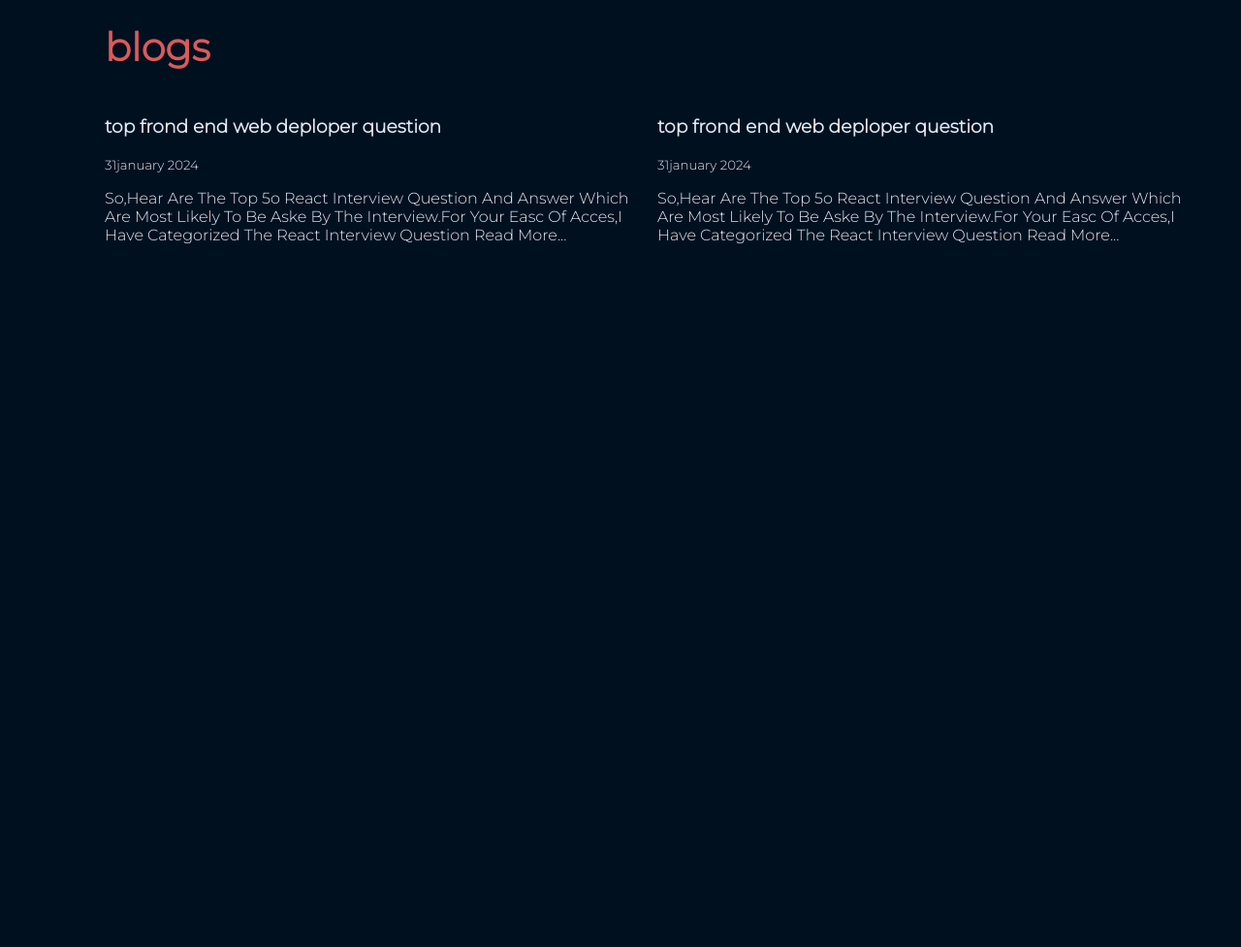
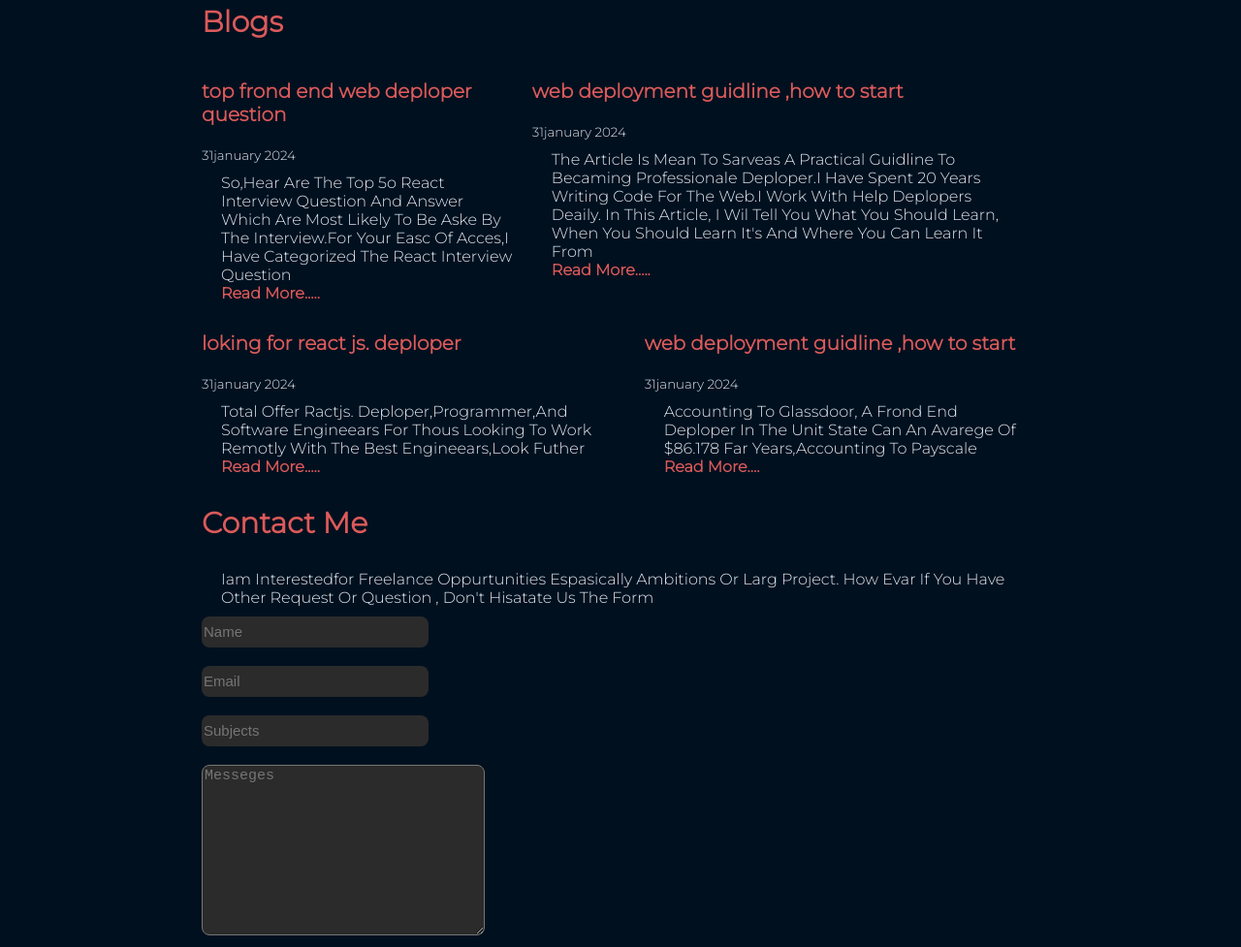
Before and after one commit to mdshahadatalam/-web-developer-portfolio, a plain HTML site: page index.html in a window 1280 px wide. Shown: the part 1658-2635 px from the top of the page at 97% size. Before the commit the page ends 1934 px from the top, so only its background shows below. Drawn offline with Linux system fonts and the light colour scheme.

Commit message:
added contact

```diff
--- a/index.html
+++ b/index.html
@@ -77,19 +77,60 @@
                     <h3>top frond end web deploper question</h3>
                     <small>31january 2024</small>
                     <p>So,Hear Are The Top 5o React Interview Question And Answer Which Are Most Likely To Be Aske By The Interview.For Your Easc Of Acces,I Have Categorized The React Interview Question
-                        Read More...</p>
+                      <br> <span> Read More.....</span></p>
 
                 </div>
                 <div class="half-width">
-                    <h3>top frond end web deploper question</h3>
+                    <h3>web deployment guidline ,how to start</h3>
                     <small>31january 2024</small>
-                    <p>So,Hear Are The Top 5o React Interview Question And Answer Which Are Most Likely To Be Aske By The Interview.For Your Easc Of Acces,I Have Categorized The React Interview Question
-                        Read More...</p>
+                    <p>The Article Is Mean To Sarveas A Practical Guidline To Becaming Professionale Deploper.I Have Spent 20 Years Writing Code For The Web.I Work With Help Deplopers Deaily. In This Article, I Wil Tell You What You Should Learn, When You Should Learn It's And Where You Can Learn It From
+                       <br> <span> Read More.....</span></p>
 
                 </div>
 
+
+            </div>
+            <div class="line">
+                <div class="half-width">
+                    <h3>loking for react js. deploper</h3>
+                    <small>31january 2024</small>
+                    <p>Total Offer Ractjs. Deploper,Programmer,And Software Engineears For Thous Looking To Work Remotly With The Best Engineears,Look Futher
+                      <br> <span> Read More..... </span></p>
+
+                </div>
+                <div class="half-width">
+                    <h3>web deployment guidline ,how to start</h3>
+                    <small>31january 2024</small>
+                    <p>Accounting To Glassdoor, A Frond End Deploper In The Unit State Can An Avarege Of $86.178 Far Years,Accounting To Payscale
+                       <br>  <span> Read More.... </span></p>
+
+                </div>
+
+
             </div>
 
+        </div>
+        <div class="contact">
+            <h1>Contact me</h1>
+            <p>Iam Interestedfor Freelance Oppurtunities Espasically Ambitions Or Larg Project.
+                How Evar If You Have Other Request Or Question , Don't Hisatate Us The Form</p>
+
+                <div class="line">
+                    <div class="half-width">
+                        <input type="text" placeholder="name ">
+                        <br>
+                        <br>
+                        <input type="email " placeholder="email ">
+                        <br>
+                        <br>
+                        <input type="subjects" placeholder="subjects">
+                        <br>
+                        <br>
+                        <textarea name="messeges" placeholder="messeges" cols="30" rows="10"></textarea>
+
+                    </div>
+                    <div class="half-width"></div>
+                </div>
         </div>
 
 
--- a/style.css
+++ b/style.css
@@ -33,10 +33,10 @@ body{
 
 }
 .container{
-    width: 100%;
+    /* width: 100%; */
     margin: 0px auto;
-    margin-left: 100px;
-    margin-right: 100px;
+    margin-left: 200px;
+    margin-right: 200px;
 
 }
 
@@ -50,10 +50,18 @@ body{
     border-radius: 50%;
 
 }
-h1{
-    font-size: 40px;
+h1 {
+    font-size: 30px;
     color: #dc5a5a;
-
+    text-transform: capitalize;
+}
+h3{
+    color:  #dc5a5a;
+    font-size: 20px;
+}
+p{
+    margin: 0 10px;
+    padding: 10px;
 }
 button{
  width: 200px;
@@ -82,6 +90,34 @@ img{
     width: 400px;
     border-radius: 10px;
 }
+span{
+    font-weight: 700;
+}
+input{
+    width:230px ;
+    height: 30px;
+    text-transform: capitalize;
+    font-size: 15px;
+    background-color: #00101f;
+    border: none;
+    color: white;
+    background-color: #2b2b2b;
+    border-radius: 8px;
+}
+textarea{
+    text-transform: capitalize;
+    font-size: 15px;
+    color: white;
+    background-color: #2b2b2b;
+    border-radius: 8px;
+}
+input:focus ,textarea:focus{
+    outline: none;
+
+}
+
+
+
 @media(min-width:576px){
     .container{
         max-width: 540px;
```
